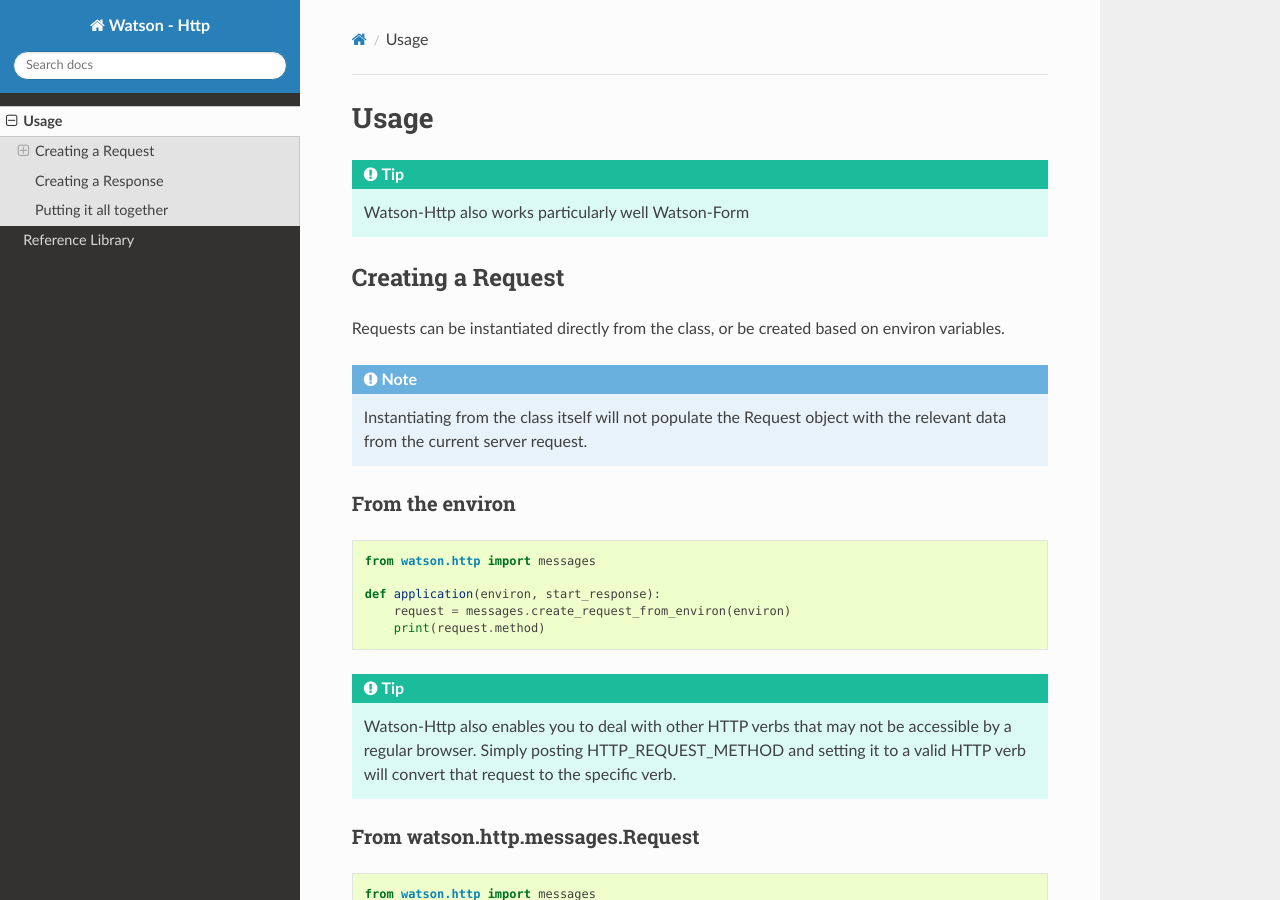
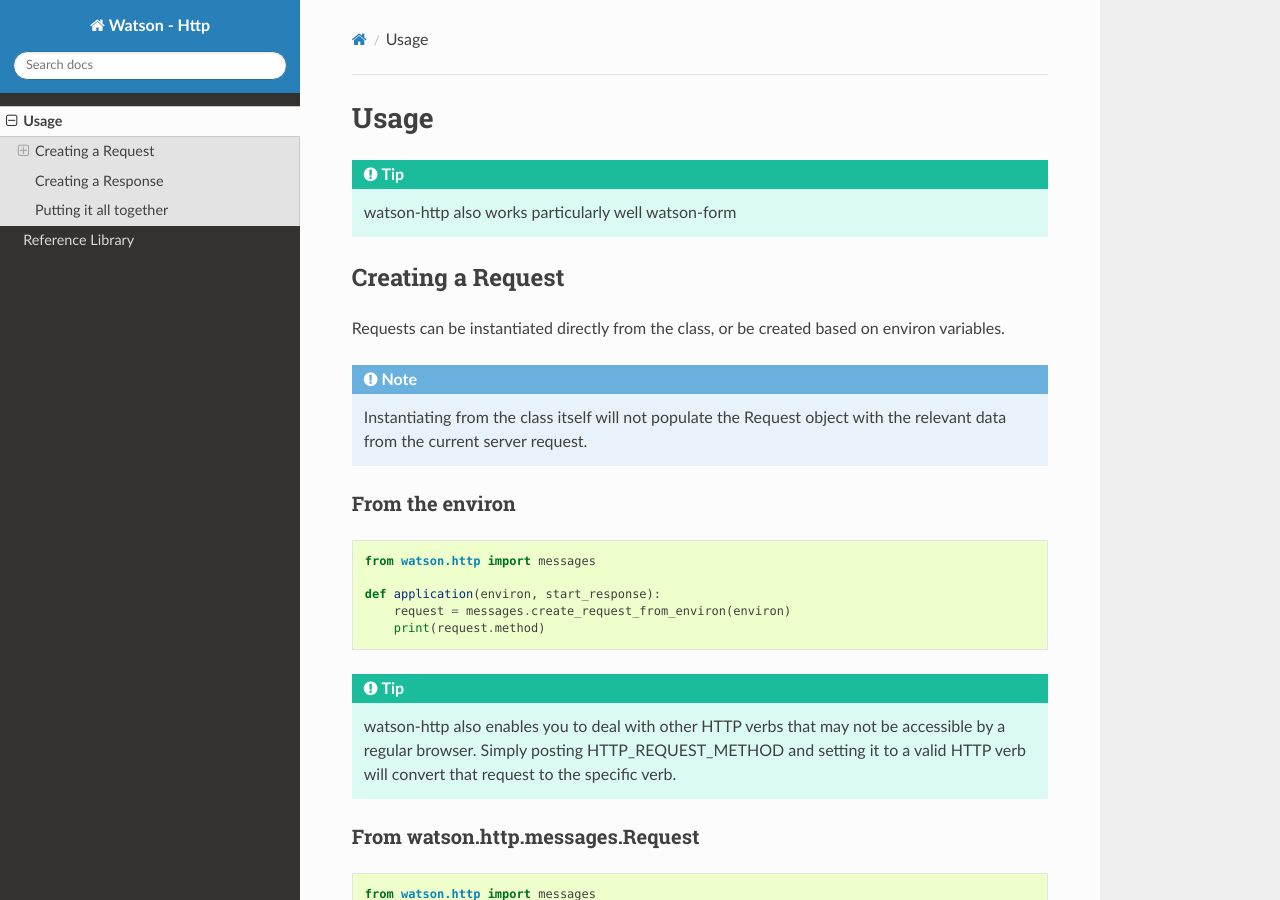
Before and after one commit to Bespohk/watson-http, a Sphinx documentation site: the page built from docs/usage.rst, in a window 1280 px wide and 900 px high. Built offline with Sphinx 7.4.7 and the Read the Docs theme 2.0.0, drawn with Linux system fonts in a browser that asks for light colours; the version number could not be read and is left out; some of the changed text lies outside the part shown.

Commit message:
Updated doc

```diff
--- a/docs/usage.rst
+++ b/docs/usage.rst
@@ -2,7 +2,7 @@ Usage
 =====
 
 .. tip::
-    Watson-Http also works particularly well Watson-Form
+    watson-http also works particularly well watson-form
 
 Creating a Request
 ------------------
@@ -24,7 +24,7 @@ From the environ
         print(request.method)
 
 .. tip::
-    Watson-Http also enables you to deal with other HTTP verbs that may not be accessible by a regular browser. Simply posting HTTP_REQUEST_METHOD and setting it to a valid HTTP verb will convert that request to the specific verb.
+    watson-http also enables you to deal with other HTTP verbs that may not be accessible by a regular browser. Simply posting HTTP_REQUEST_METHOD and setting it to a valid HTTP verb will convert that request to the specific verb.
 
 From watson.http.messages.Request
 ^^^^^^^^^^^^^^^^^^^^^^^^^^^^^^^^^
@@ -65,7 +65,7 @@ While you can simply return a list from a WSGI application, you still need to al
         start_response('200 OK', [('Content-Type', 'text/html')])
         return [b'Hello World']
 
-With Watson-Http this code turns into...
+With watson-http this code turns into...
 
 .. code-block:: python
 
```
